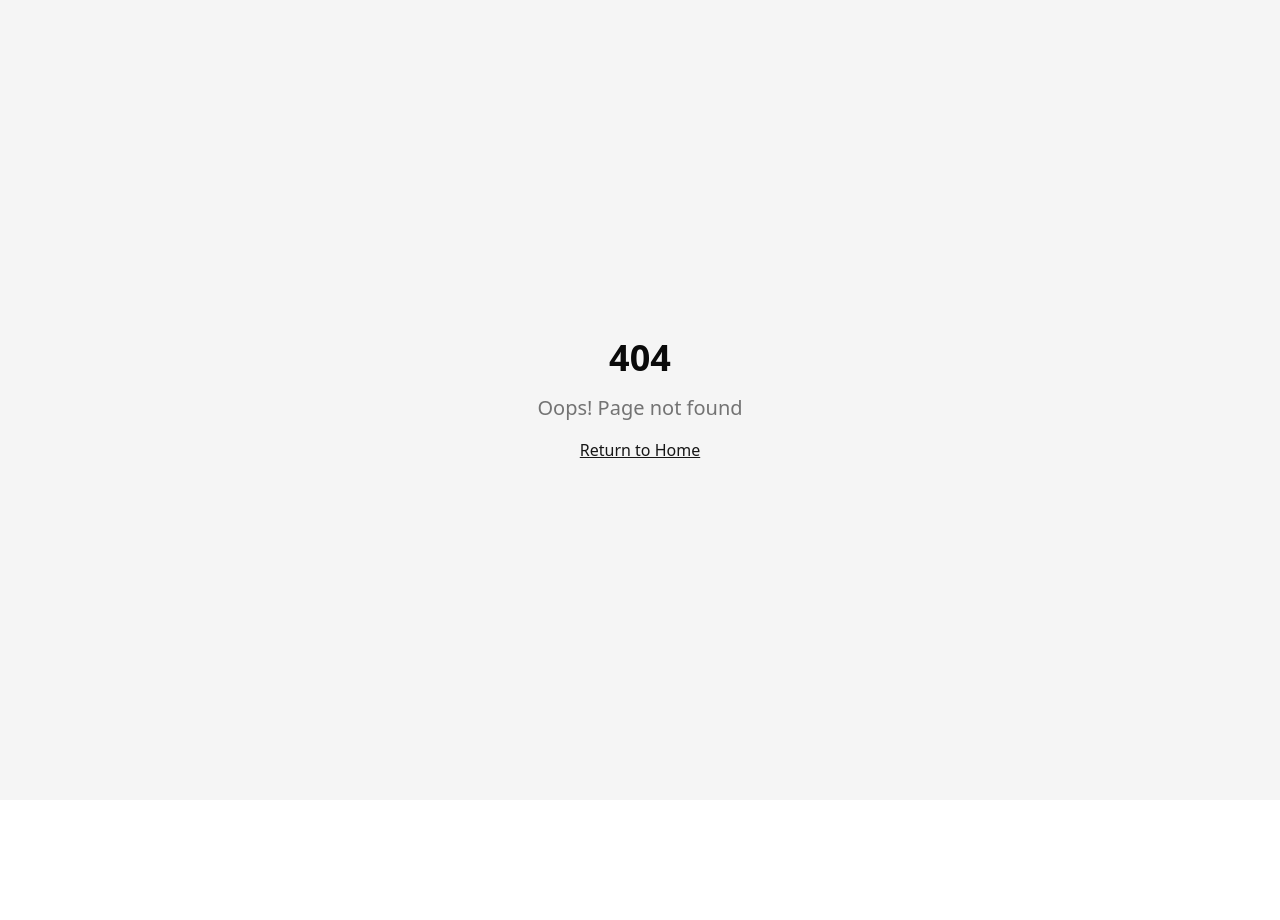
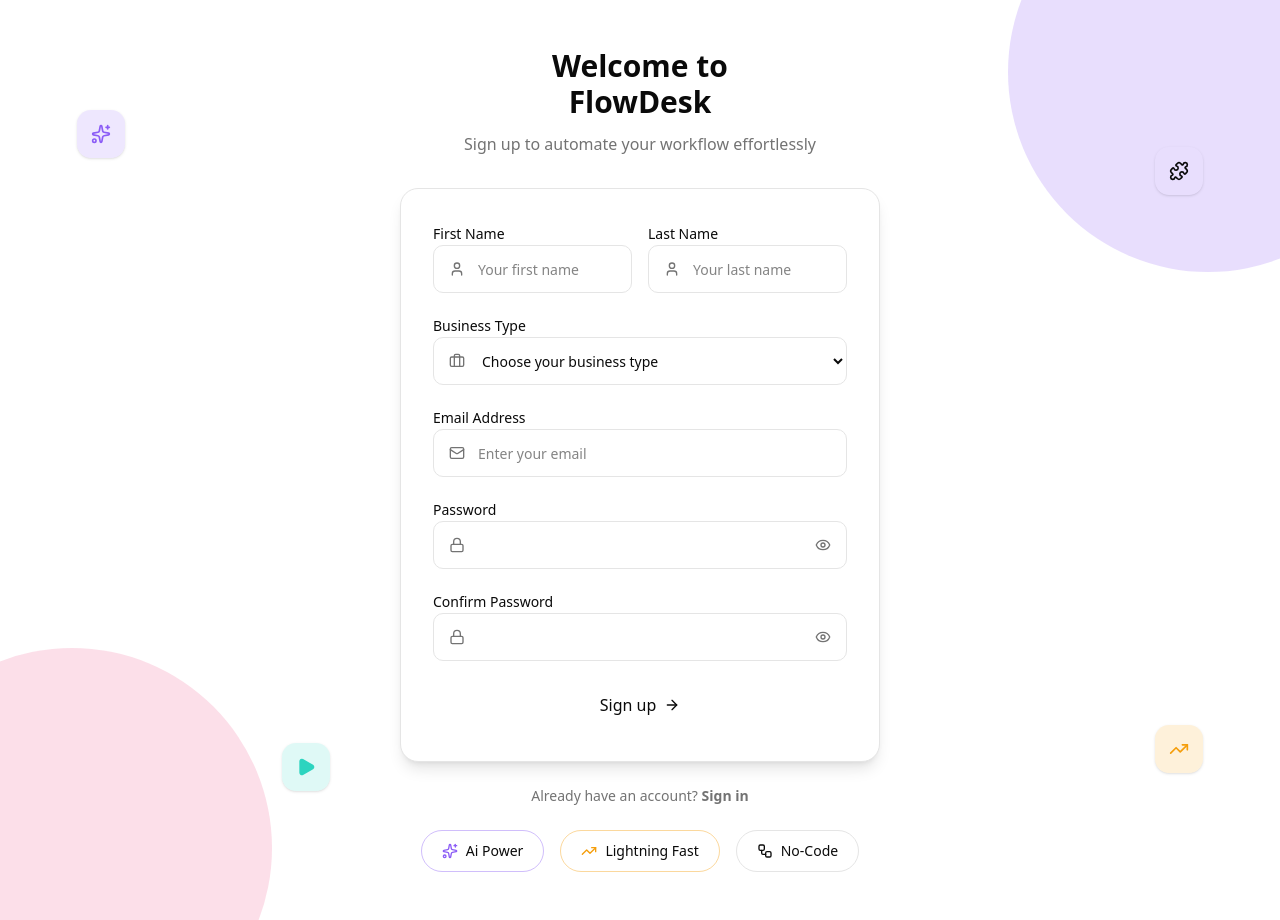
Before and after one commit to senior-year-IT-students/workflow-automation-frontend, a React (Vite) app: page /sign-up in a window 1280 px wide. Before the commit this address had no page. Before the commit the page ends 800 px from the top, so only its background shows below. Built offline with nearby package versions, Linux system fonts and the light colour scheme.

Commit message:
feat(auth): adding sign up page

```diff
--- /dev/null
+++ b/src/features/auth/components/auth-card.tsx
@@ -0,0 +1,15 @@
+"use client";
+
+import React from "react";
+
+interface AuthCardProps {
+  children: React.ReactNode;
+}
+
+export function AuthCard({ children }: AuthCardProps) {
+  return (
+    <div className="rounded-2xl border border-border bg-card p-8 shadow-lg dark:shadow-none">
+      {children}
+    </div>
+  );
+}
--- /dev/null
+++ b/src/features/auth/components/auth-input.tsx
@@ -0,0 +1,38 @@
+"use client";
+
+import { cn } from "@/lib/utils";
+import React from "react";
+
+interface AuthInputProps extends React.InputHTMLAttributes<HTMLInputElement> {
+  icon: React.ReactNode;
+  error?: string;
+}
+
+export function AuthInput({
+  icon,
+  error,
+  className,
+  ...props
+}: AuthInputProps) {
+  return (
+    <div className="space-y-1">
+      <div className="relative">
+        <div className="pointer-events-none absolute inset-y-0 left-0 flex items-center pl-4 text-muted-foreground">
+          {icon}
+        </div>
+        <input
+          {...props}
+          className={cn(
+            "h-12 w-full rounded-lg border bg-transparent pl-11 pr-4 text-sm",
+            "text-foreground placeholder:text-muted-foreground",
+            "outline-none transition-colors",
+            "focus:border-brand focus:ring-1 focus:ring-brand",
+            error ? "border-destructive" : "border-border",
+            className,
+          )}
+        />
+      </div>
+      {error && <p className="text-xs text-destructive">{error}</p>}
+    </div>
+  );
+}
--- /dev/null
+++ b/src/features/auth/components/signup-form.tsx
@@ -0,0 +1,162 @@
+"use client";
+
+import { useState } from "react";
+import { useForm } from "react-hook-form";
+import { yupResolver } from "@hookform/resolvers/yup";
+import {
+  Mail,
+  Lock,
+  Eye,
+  EyeOff,
+  User,
+  Briefcase,
+  ArrowRight,
+} from "lucide-react";
+import { signupSchema, type SignupFormValues } from "../signup-config";
+import { cn } from "@/lib/utils";
+
+export function SignupForm() {
+  const [showPassword, setShowPassword] = useState(false);
+
+  const {
+    register,
+    handleSubmit,
+    formState: { errors, isSubmitting },
+  } = useForm<SignupFormValues>({
+    resolver: yupResolver(signupSchema),
+  });
+
+  async function onSubmit(data: SignupFormValues) {
+    console.log("Signup submitted:", data);
+  }
+
+  return (
+    <form onSubmit={handleSubmit(onSubmit)} className="space-y-5">
+      {/* Name row */}
+      <div className="grid grid-cols-1 gap-4 sm:grid-cols-2">
+        <Input
+          label="First Name"
+          icon={<User className="h-4 w-4" />}
+          placeholder="Your first name"
+          {...register("firstName")}
+          error={errors.firstName?.message}
+        />
+        <Input
+          label="Last Name"
+          icon={<User className="h-4 w-4" />}
+          placeholder="Your last name"
+          {...register("lastName")}
+          error={errors.lastName?.message}
+        />
+      </div>
+
+      {/* Business Type */}
+      <div className="space-y-2">
+        <label className="text-sm font-medium">Business Type</label>
+        <div className="relative">
+          <Briefcase className="absolute left-4 top-1/2 h-4 w-4 -translate-y-1/2 text-muted-foreground" />
+          <select
+            {...register("businessType")}
+            className={cn(
+              "h-12 w-full rounded-lg border bg-transparent pl-11 pr-4 text-sm",
+              "focus:border-brand focus:ring-1 focus:ring-brand",
+              errors.businessType ? "border-destructive" : "border-border",
+            )}
+          >
+            <option value="">Choose your business type</option>
+            <option value="startup">Startup</option>
+            <option value="agency">Agency</option>
+            <option value="enterprise">Enterprise</option>
+            <option value="freelancer">Freelancer</option>
+          </select>
+        </div>
+        {errors.businessType && (
+          <p className="text-xs text-destructive">
+            {errors.businessType.message}
+          </p>
+        )}
+      </div>
+
+      {/* Email */}
+      <Input
+        label="Email Address"
+        icon={<Mail className="h-4 w-4" />}
+        placeholder="Enter your email"
+        type="email"
+        {...register("email")}
+        error={errors.email?.message}
+      />
+
+      {/* Password */}
+      <PasswordInput
+        label="Password"
+        show={showPassword}
+        toggle={() => setShowPassword(!showPassword)}
+        {...register("password")}
+        error={errors.password?.message}
+      />
+
+      {/* Confirm Password */}
+      <PasswordInput
+        label="Confirm Password"
+        show={showPassword}
+        toggle={() => setShowPassword(!showPassword)}
+        {...register("confirmPassword")}
+        error={errors.confirmPassword?.message}
+      />
+
+      <button
+        type="submit"
+        disabled={isSubmitting}
+        className="flex h-12 w-full items-center justify-center gap-2 rounded-lg bg-brand text-brand-foreground font-medium hover:opacity-90 disabled:opacity-60"
+      >
+        <span>{isSubmitting ? "Creating account..." : "Sign up"}</span>
+        <ArrowRight className="h-4 w-4" />
+      </button>
+    </form>
+  );
+}
+
+/* --- Small helpers --- */
+
+function Input({ label, icon, error, ...props }: any) {
+  return (
+    <div className="space-y-2">
+      <label className="text-sm font-medium">{label}</label>
+      <div className="relative">
+        <div className="absolute inset-y-0 left-0 flex items-center pl-4 text-muted-foreground">
+          {icon}
+        </div>
+        <input
+          {...props}
+          className="h-12 w-full rounded-lg border bg-transparent pl-11 pr-4 text-sm focus:border-brand focus:ring-1 focus:ring-brand"
+        />
+      </div>
+      {error && <p className="text-xs text-destructive">{error}</p>}
+    </div>
+  );
+}
+
+function PasswordInput({ label, show, toggle, error, ...props }: any) {
+  return (
+    <div className="space-y-2">
+      <label className="text-sm font-medium">{label}</label>
+      <div className="relative">
+        <Lock className="absolute left-4 top-1/2 h-4 w-4 -translate-y-1/2 text-muted-foreground" />
+        <input
+          type={show ? "text" : "password"}
+          {...props}
+          className="h-12 w-full rounded-lg border bg-transparent pl-11 pr-12 text-sm focus:border-brand focus:ring-1 focus:ring-brand"
+        />
+        <button
+          type="button"
+          onClick={toggle}
+          className="absolute right-4 top-1/2 -translate-y-1/2 text-muted-foreground"
+        >
+          {show ? <EyeOff className="h-4 w-4" /> : <Eye className="h-4 w-4" />}
+        </button>
+      </div>
+      {error && <p className="text-xs text-destructive">{error}</p>}
+    </div>
+  );
+}
--- a/src/features/auth/pages/login.tsx
+++ b/src/features/auth/pages/login.tsx
@@ -27,7 +27,10 @@ export default function LoginPage() {
       {/* Bottom link */}
       <p className="mt-6 text-center text-sm text-muted-foreground">
         {"Don't have an account ? "}
-        <Link to="/signup" className="font-semibold text-brand hover:underline">
+        <Link
+          to="/sign-up"
+          className="font-semibold text-brand hover:underline"
+        >
           Sign up
         </Link>
       </p>
--- a/src/features/auth/pages/signup.tsx
+++ b/src/features/auth/pages/signup.tsx
@@ -0,0 +1,34 @@
+import { Link } from "react-router-dom";
+import { AuthBackground } from "../components/auth-background";
+import { AuthCard } from "../components/auth-card";
+import { SignupForm } from "../components/signup-form";
+import { FeatureBadges } from "../components/feature-badges";
+
+export default function SignupPage() {
+  return (
+    <AuthBackground>
+      <div className="mb-8 text-center">
+        <h1 className="text-3xl font-bold">Welcome to</h1>
+        <span className="text-3xl font-bold text-brand"> FlowDesk</span>
+        <p className="mt-3 text-muted-foreground">
+          Sign up to automate your workflow effortlessly
+        </p>
+      </div>
+
+      <AuthCard>
+        <SignupForm />
+      </AuthCard>
+
+      <p className="mt-6 text-center text-sm text-muted-foreground">
+        Already have an account?{" "}
+        <Link to="/login" className="font-semibold text-brand hover:underline">
+          Sign in
+        </Link>
+      </p>
+
+      <div className="mt-6">
+        <FeatureBadges />
+      </div>
+    </AuthBackground>
+  );
+}
--- a/src/features/auth/routes/index.tsx
+++ b/src/features/auth/routes/index.tsx
@@ -1,10 +1,12 @@
 import { lazy, Suspense } from "react";
 
 const LoginPage = lazy(() => import("../pages/login"));
+const SignupPage = lazy(() => import("../pages/signup"));
 
 export const authRoutes = [
   {
     path: "/login",
+
     element: (
       <Suspense
         fallback={
@@ -20,4 +22,22 @@ export const authRoutes = [
       </Suspense>
     ),
   },
+  {
+    path: "/sign-up",
+
+    element: (
+      <Suspense
+        fallback={
+          <div className="flex items-center justify-center h-screen ">
+            <div className="  p-8 flex flex-col items-center gap-4">
+              <div className="w-12 h-12 border-4 border-green-950 border-t-transparent rounded-full animate-spin"></div>
+              <p className="text-gray-700 text-lg">loading...</p>
+            </div>
+          </div>
+        }
+      >
+        <SignupPage />
+      </Suspense>
+    ),
+  },
 ];
--- /dev/null
+++ b/src/features/auth/signup-config.ts
@@ -0,0 +1,16 @@
+import * as Yup from "yup";
+
+export const signupSchema = Yup.object({
+  firstName: Yup.string().required("First name is required"),
+  lastName: Yup.string().required("Last name is required"),
+  businessType: Yup.string().required("Business type is required"),
+  email: Yup.string().email("Invalid email").required("Email is required"),
+  password: Yup.string()
+    .min(8, "Minimum 8 characters")
+    .required("Password is required"),
+  confirmPassword: Yup.string()
+    .oneOf([Yup.ref("password")], "Passwords do not match")
+    .required("Confirm your password"),
+});
+
+export type SignupFormValues = Yup.InferType<typeof signupSchema>;
```
